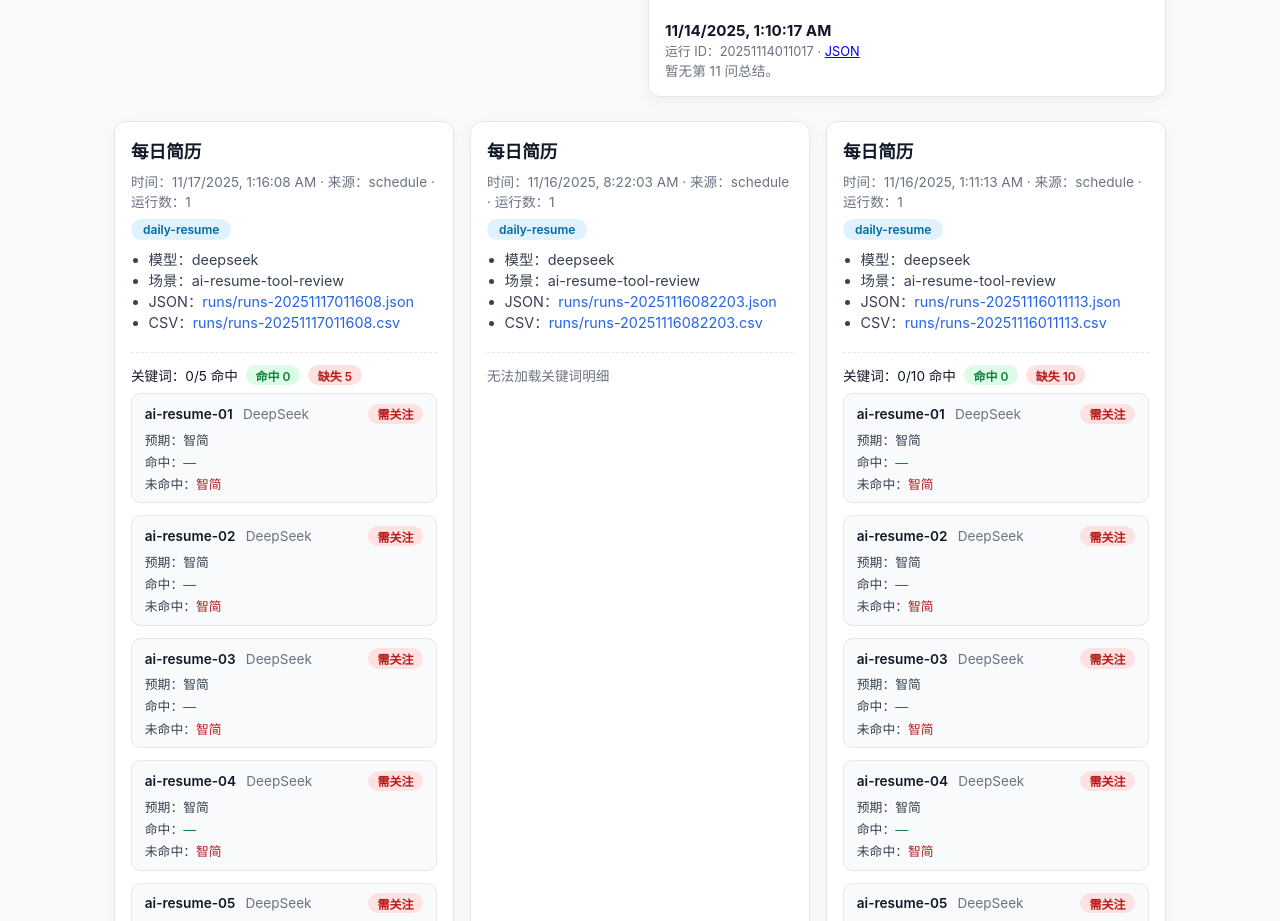
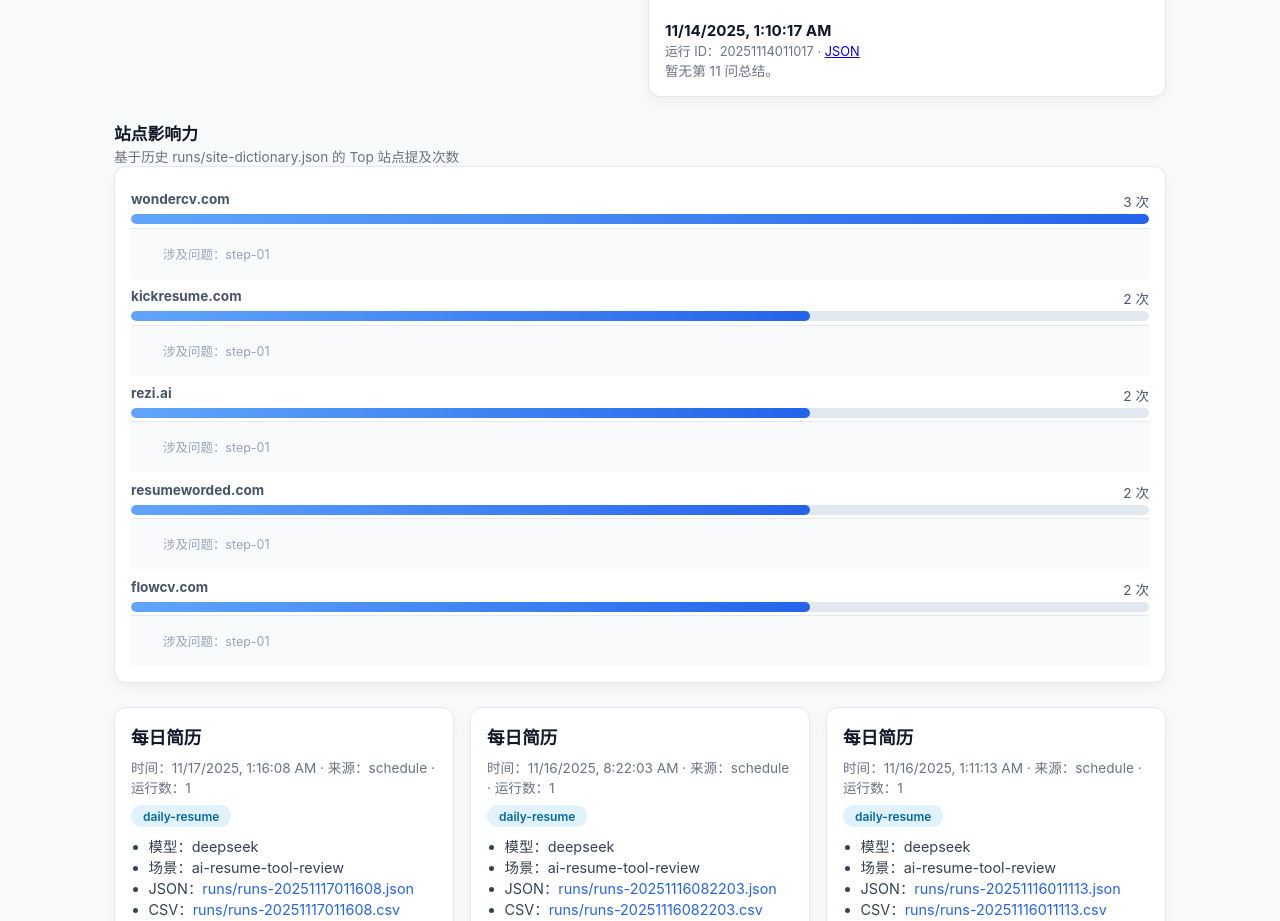
Before and after one commit to bmeyu/multi-llm-query-logs, a plain HTML site: page index.html in a window 1280 px wide. Shown: the part 2081-3002 px from the top of the page. Drawn offline with Linux system fonts and the light colour scheme; no server answers.

Commit message:
feat: add site impact panel

```diff
--- a/app.js
+++ b/app.js
@@ -6,6 +6,7 @@ const modelFilter = document.getElementById("model-filter")
 const scenarioFilter = document.getElementById("scenario-filter")
 const todaySummaryContainer = document.getElementById("today-summary")
 const summaryHistoryContainer = document.getElementById("summary-history")
+const siteImpactContainer = document.getElementById("site-impact")
 
 let entries = []
 const runDetailCache = new Map()
@@ -13,6 +14,7 @@ const runDetailCache = new Map()
 const RESUME_SCENE_ID = "ai-resume-tool-review"
 const RESUME_SUMMARY_STEP_ID = "ai-resume-11"
 const SUMMARY_HISTORY_LIMIT = 5
+const SITE_DICT_PATH = "./runs/site-dictionary.json"
 
 refreshBtn.addEventListener("click", () => loadIndex(true))
 scheduleFilter.addEventListener("change", renderEntries)
@@ -36,10 +38,78 @@ async function loadIndex(force) {
     renderTodaySummary(entries).catch((error) => {
       console.error(error)
     })
+    renderSiteImpact().catch((error) => {
+      console.error(error)
+    })
   } catch (error) {
     console.error(error)
     setStatus("加载失败，请稍后重试。")
   }
+}
+
+async function renderSiteImpact() {
+  if (!siteImpactContainer) return
+  siteImpactContainer.innerHTML =
+    '<div class="empty">正在加载站点统计...</div>'
+  try {
+    const response = await fetch(`${SITE_DICT_PATH}?t=${Date.now()}`)
+    if (!response.ok) {
+      throw new Error(`加载 site-dictionary 失败：${response.status}`)
+    }
+    const payload = await response.json()
+    const sites = Array.isArray(payload?.sites) ? payload.sites : []
+    if (!sites.length) {
+      siteImpactContainer.innerHTML =
+        '<div class="empty">暂无站点统计。</div>'
+      return
+    }
+    const topSites = sites.slice(0, 5)
+    siteImpactContainer.innerHTML = ""
+    siteImpactContainer.appendChild(buildImpactChart(topSites))
+  } catch (error) {
+    console.error(error)
+    siteImpactContainer.innerHTML =
+      '<div class="empty">无法加载站点统计。</div>'
+  }
+}
+
+function buildImpactChart(sites) {
+  const wrapper = document.createElement("div")
+  wrapper.className = "impact-chart"
+  const maxCount = sites.reduce(
+    (max, item) => Math.max(max, item.count || 0),
+    1,
+  )
+
+  sites.forEach((site) => {
+    const row = document.createElement("div")
+    row.className = "impact-row"
+
+    const header = document.createElement("header")
+    header.innerHTML = `<strong>${site.site}</strong><span>${site.count ?? 0} 次</span>`
+
+    const track = document.createElement("div")
+    track.className = "impact-bar-track"
+    const fill = document.createElement("div")
+    fill.className = "impact-bar-fill"
+    const width =
+      maxCount > 0 ? Math.max((site.count / maxCount) * 100, 6) : 0
+    fill.style.width = `${Math.min(width, 100)}%`
+    track.appendChild(fill)
+
+    const footer = document.createElement("footer")
+    const questionIds = Object.keys(site.questions ?? {})
+    footer.textContent = questionIds.length
+      ? `涉及问题：${questionIds.join(", ")}`
+      : "涉及问题：—"
+
+    row.appendChild(header)
+    row.appendChild(track)
+    row.appendChild(footer)
+    wrapper.appendChild(row)
+  })
+
+  return wrapper
 }
 
 function hydrateFilters(list) {
--- a/index.html
+++ b/index.html
@@ -58,6 +58,16 @@
         </div>
       </section>
 
+      <section>
+        <div class="summary-header">
+          <h2>站点影响力</h2>
+          <p>基于历史 runs/site-dictionary.json 的 Top 站点提及次数</p>
+        </div>
+        <div id="site-impact" class="summary-panel">
+          <div class="empty">正在加载站点统计...</div>
+        </div>
+      </section>
+
       <section id="log-container" class="log-container">
         <div class="empty">正在加载...</div>
       </section>
--- a/styles.css
+++ b/styles.css
@@ -255,6 +255,44 @@ main {
   padding-top: 0.75rem;
 }
 
+.impact-chart {
+  display: flex;
+  flex-direction: column;
+  gap: 0.6rem;
+  margin-top: 0.5rem;
+}
+
+.impact-row {
+  display: flex;
+  flex-direction: column;
+  gap: 0.2rem;
+}
+
+.impact-row header {
+  display: flex;
+  justify-content: space-between;
+  font-size: 0.85rem;
+  color: #475569;
+}
+
+.impact-bar-track {
+  background: #e2e8f0;
+  border-radius: 999px;
+  overflow: hidden;
+  height: 10px;
+}
+
+.impact-bar-fill {
+  background: linear-gradient(90deg, #60a5fa, #2563eb);
+  height: 100%;
+  border-radius: 999px;
+}
+
+.impact-row footer {
+  font-size: 0.78rem;
+  color: #94a3b8;
+}
+
 .log-container {
   display: grid;
   grid-template-columns: repeat(auto-fit, minmax(280px, 1fr));
```
Also changed, not shown: 1 other file.
